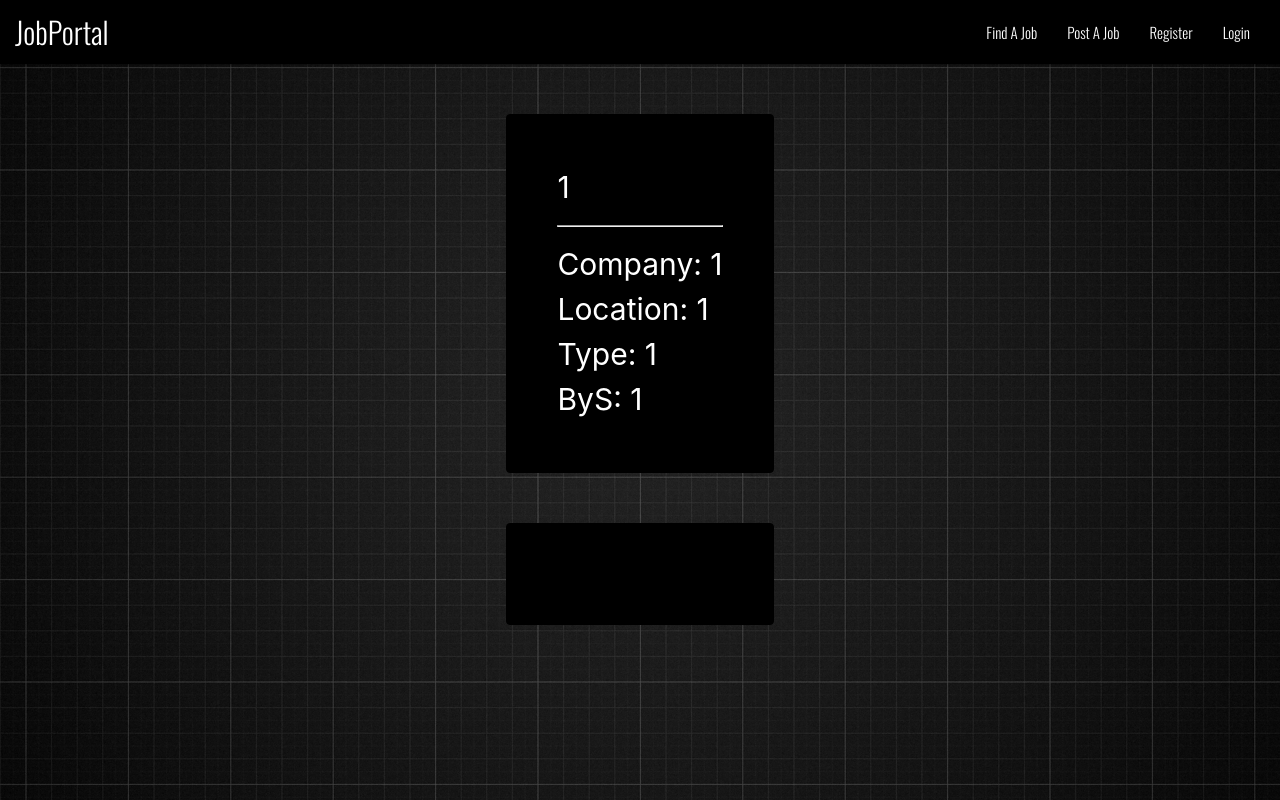
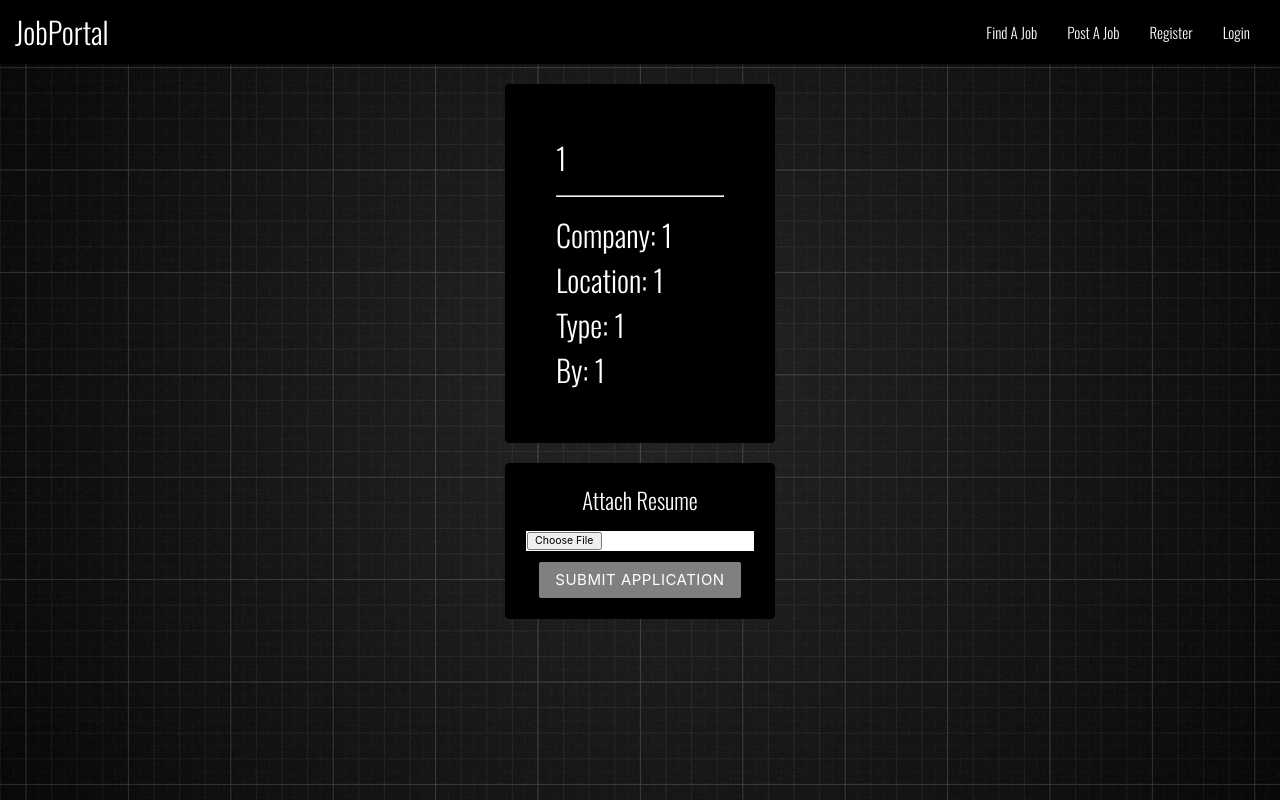
Before and after one commit to tanmyavishvakarma/JobPortal, a React (Create React App) app: page /jobprofile/1/1/1/1/1 in a window 1280 px wide. Built offline with nearby package versions, Linux system fonts and the light colour scheme.

Commit message:
added resume

```diff
--- a/src/components/JobProfile/JobProfile.js
+++ b/src/components/JobProfile/JobProfile.js
@@ -1,8 +1,17 @@
 import React,{Component} from 'react'
 import './jobprofile.css'
-
+import {Button} from 'react-bootstrap'
 import {Container,Row,Col } from 'react-bootstrap';
 class JobProfile extends Component{
+    constructor(props){
+        super(props);
+        this.state={
+
+        }
+    }
+    handleSubmit=(e)=>{
+        window.location=("/")
+    }
     render(){
         const profile=this.props.match.params;
         console.log(profile)
@@ -19,11 +28,17 @@ class JobProfile extends Component{
                             <br></br>
                             <span>Type</span>: {profile.jobtype}
                             <br></br>
-                            <span>By</span>S: {profile.publisher}
+                            <span>By</span>: {profile.publisher}
                             <br></br>
                         </div>
-                        <div className="profile">
-
+                        <div className="resume">
+                            Attach Resume
+                            <br></br>
+                            <input type="file"></input>
+                            <br></br>
+                            <div btn-wrapper>
+                            <Button onClick={this.handleSubmit} className="btn" value="Submit" type="submit">Submit Application</Button>
+                        </div>
                         </div>
                     </Col>
                 </Row>
--- a/src/components/JobProfile/jobprofile.css
+++ b/src/components/JobProfile/jobprofile.css
@@ -4,21 +4,39 @@
     padding: 50px;
     border: 1px solid #000;
     border-radius: 4px;
-    margin:50px auto;
+    margin:20px auto;
     font-size:2rem;
     text-align: left;
-
+    font-family: 'Oswald', sans-serif;
 }
 input{
     background-color: white;
-    padding:10px;
+    padding:1px;
+    font-size:.7rem;
+
 
 }
 .resume{
     color:white;
     font-family: 'Oswald', sans-serif;
+    background-color:black;
+    background-color:black;
+    color: #fff;
+    padding: 20px;
+    border: 1px solid #000;
+    border-radius: 4px;
+    font-size:1.5rem;
+    text-align:center;
 }
 
 span{
     font-size: 2rem;
 }
+.btn{
+    font-size: 1rem;
+    margin-top: 10px;
+    background-color: grey;
+}
+.btn:hover{
+    background-color:cyan;
+}
--- a/src/components/findAJob/findajobform.js
+++ b/src/components/findAJob/findajobform.js
@@ -43,8 +43,8 @@ class FindJob extends Component{
                         marginTop: "20px",
                         color: "#fff",
                     }}
-                    >
-                        Jobs
+                    ><div className="tophead">Jobs</div>
+
                 </div>
                 {/* <Grid container spacing={1}> */}
                 <div className="row flex">
--- a/src/components/jobcard/jobcard.css
+++ b/src/components/jobcard/jobcard.css
@@ -8,6 +8,7 @@
     margin:10px;
     font-size:20px;
     width:23rem;
+    font-family: 'Oswald', sans-serif;
 }
 
 button{
--- a/src/components/postAJob/postajob.css
+++ b/src/components/postAJob/postajob.css
@@ -1,6 +1,4 @@
-.pcontainer{
 
-}
 .tophead{
     margin-top: 5rem;
     font-family: 'Oswald', sans-serif;
```
Also changed, not shown: 1 other file (tests, documents, lock files or other folders).
